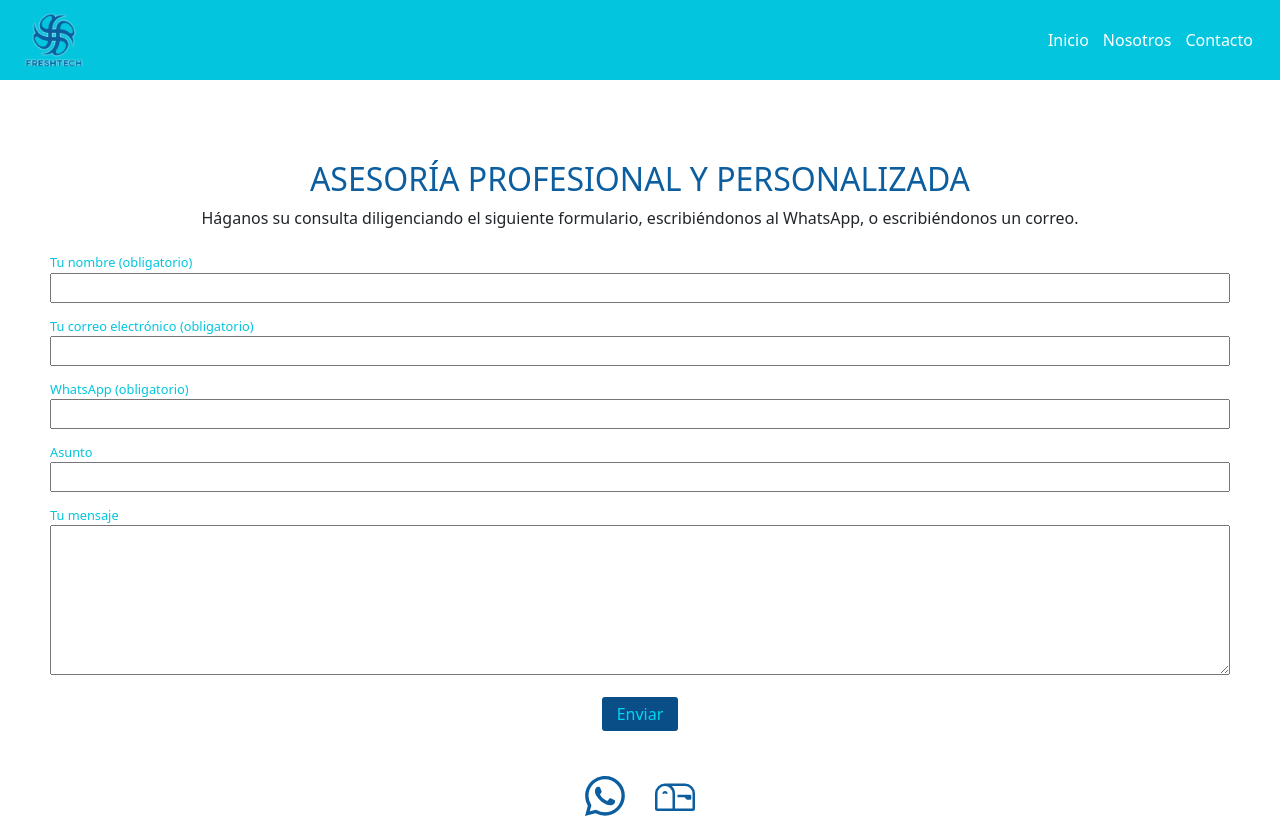
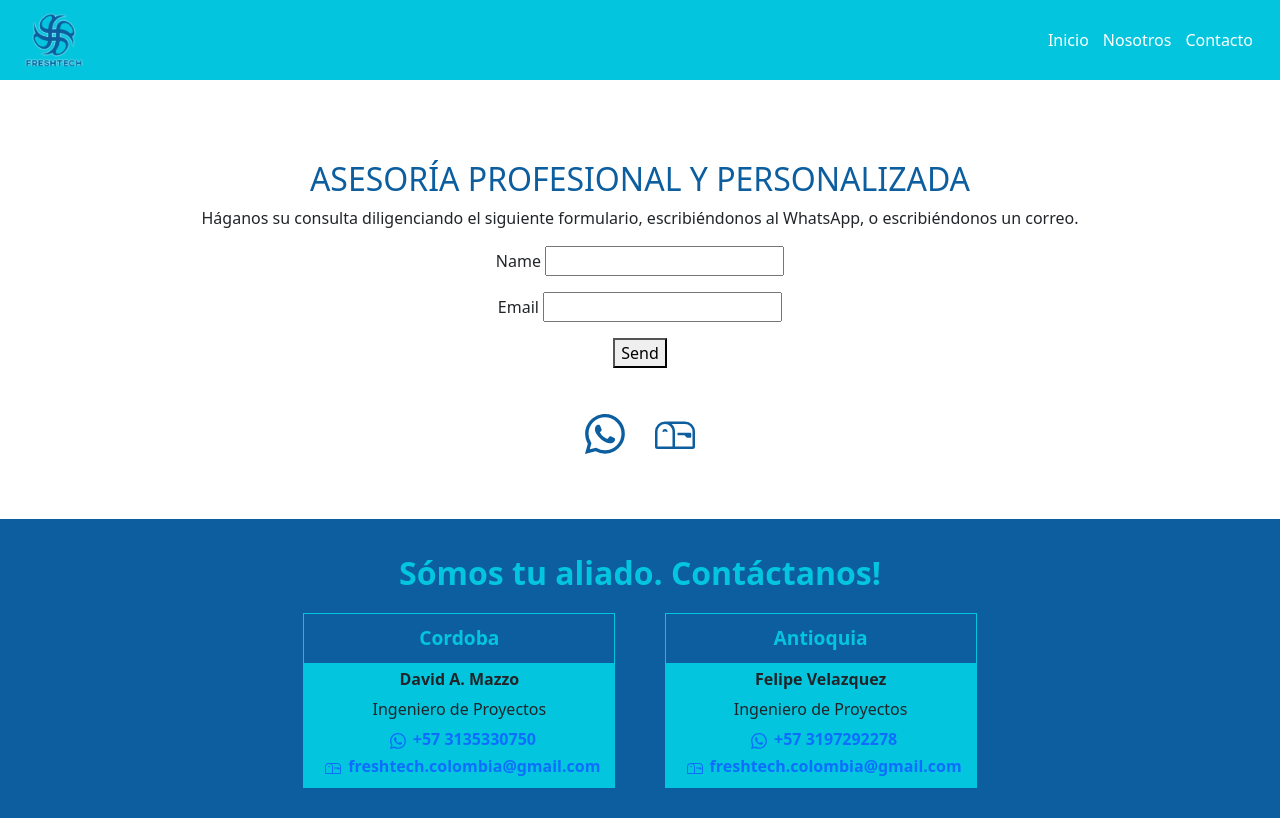
Before and after one commit to petudeveloper/freshtech-web-page, a React (Create React App) app: page /cotizar in a window 1280 px wide. Shown: the top 818 px of the page. Built offline with nearby package versions, Linux system fonts and the light colour scheme.

Commit message:
Test with docs form example for netlify.

```diff
--- a/src/components/Form/Form.js
+++ b/src/components/Form/Form.js
@@ -1,3 +1,4 @@
+/* eslint-disable jsx-a11y/label-has-associated-control */
 /* eslint-disable jsx-a11y/control-has-associated-label */
 import React from 'react';
 import { BsWhatsapp, BsMailbox } from 'react-icons/bs';
@@ -17,66 +18,24 @@
           escribiéndonos al WhatsApp,
           o escribiéndonos un correo.
         </p>
-        <form
-          name="contact v1"
-          method="POST"
-          onSubmit="submit"
-          className={styles.form}
-          netlify
-        >
-          <input type="hidden" name="form-name" value="contact v1" />
-          <label className={styles.label} htmlFor="name">
-            <p className={styles.labelName}>Tu nombre (obligatorio)</p>
-            <input
-              id="name"
-              name="name"
-              type="text"
-              onChange={this.handleInputChange}
-            />
-          </label>
-          <label className={styles.label} htmlFor="email">
-            <p className={styles.labelName}>Tu correo electrónico (obligatorio)</p>
-            <input
-              id="email"
-              name="email"
-              type="email"
-              onChange={this.handleInputChange}
-            />
-          </label>
-          <label className={styles.label} htmlFor="whatsapp">
-            <p className={styles.labelName}>WhatsApp (obligatorio)</p>
-            <input
-              id="whatsapp"
-              name="whatsapp"
-              type="text"
-              onChange={this.handleInputChange}
-            />
-          </label>
-          <label className={styles.label} htmlFor="asunto">
-            <p className={styles.labelName}>Asunto</p>
-            <input
-              id="asunto"
-              name="asunto"
-              type="text"
-              onChange={this.handleInputChange}
-            />
-          </label>
-          <label className={styles.label} htmlFor="mensaje">
-            <p className={styles.labelName}>Tu mensaje</p>
-            <textarea
-              id="mensaje"
-              className={styles.mensaje}
-              name="mensaje"
-              type="text"
-              onChange={this.handleInputChange}
-            />
-          </label>
-          <button
-            type="submit"
-            className={styles.button}
-          >
-            Enviar
-          </button>
+        <form name="contact" netlify>
+          <p>
+            <label>
+              Name
+              {' '}
+              <input type="text" name="name" />
+            </label>
+          </p>
+          <p>
+            <label>
+              Email
+              {' '}
+              <input type="email" name="email" />
+            </label>
+          </p>
+          <p>
+            <button type="submit">Send</button>
+          </p>
         </form>
         <div>
           <a href="https://api.whatsapp.com/send?phone=573197292278">
```
